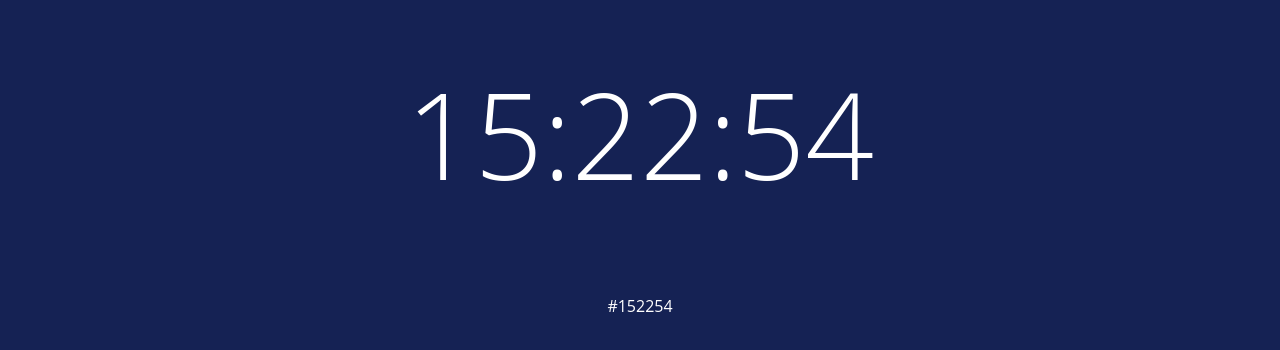
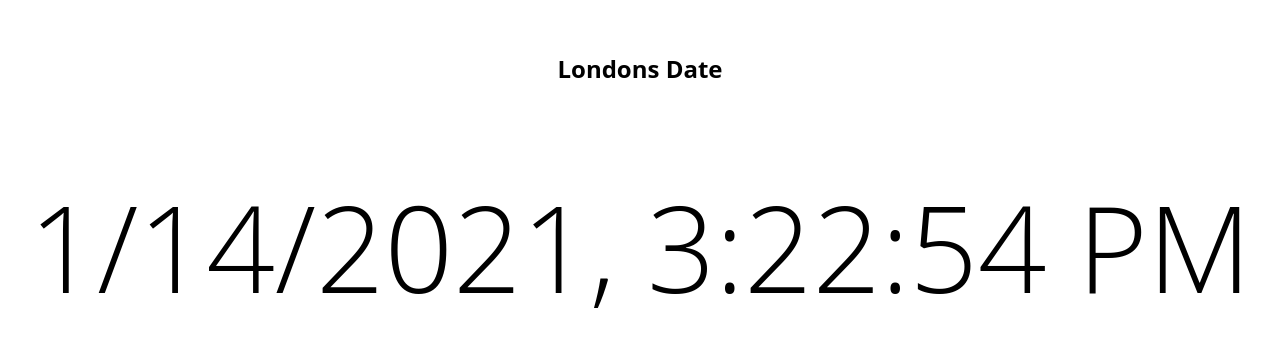
Before and after one commit to Igor229/magicCloak, a plain HTML site: page index.html in a window 1280 px wide. Shown: the part 248-598 px from the top of the page. Drawn offline with Linux system fonts and the light colour scheme.

Commit message:
add Londons Date

```diff
--- a/css/style.css
+++ b/css/style.css
@@ -2,7 +2,7 @@ body {
     font-family: "Open Sans";
     margin-top: 300px;
     text-align: center;
-    color: white;
+    color: black;
 }
 
 #clock {
--- a/index.html
+++ b/index.html
@@ -7,8 +7,8 @@
     <link rel="stylesheet" type="text/css" href="css/style.css">
 </head>
 <body>
+    <h2>Londons Date</h2>
     <h1 id="clock">00:00:00</h1>
-    <p id="color">#000000</p>
     <script src="js/script.js"></script>
 </body>
 </html>
--- a/js/script.js
+++ b/js/script.js
@@ -1,31 +1,13 @@
 var clock = document.getElementById('clock');
-var color = document.getElementById('color');
 
 function magicClock() {
-    var time = new Date();
-    var h = time.getHours().toString();
-    var m = time.getMinutes().toString();
-    var s = time.getSeconds().toString();
+    var time = new Date().toLocaleString("en-US", {timeZone: "Europe/London"});
+    console.log (time)
 
-    if (h.length < 2) {
-        h = '0' + h;
-    }
-
-    if (m.length < 2) {
-        m = '0' + m;
-    }
-
-    if (s.length < 2) {
-        s = '0' + s;
-    }
-
-    var clockString = h + ':' + m + ':' + s;
-    var colorString = '#' + h + m + s;
+    var clockString = time;
 
     clock.textContent = clockString;
-    color.textContent = colorString;
 
-    document.body.style.background = colorString;
 }
 magicClock();
 setInterval(magicClock, 1000);
```
